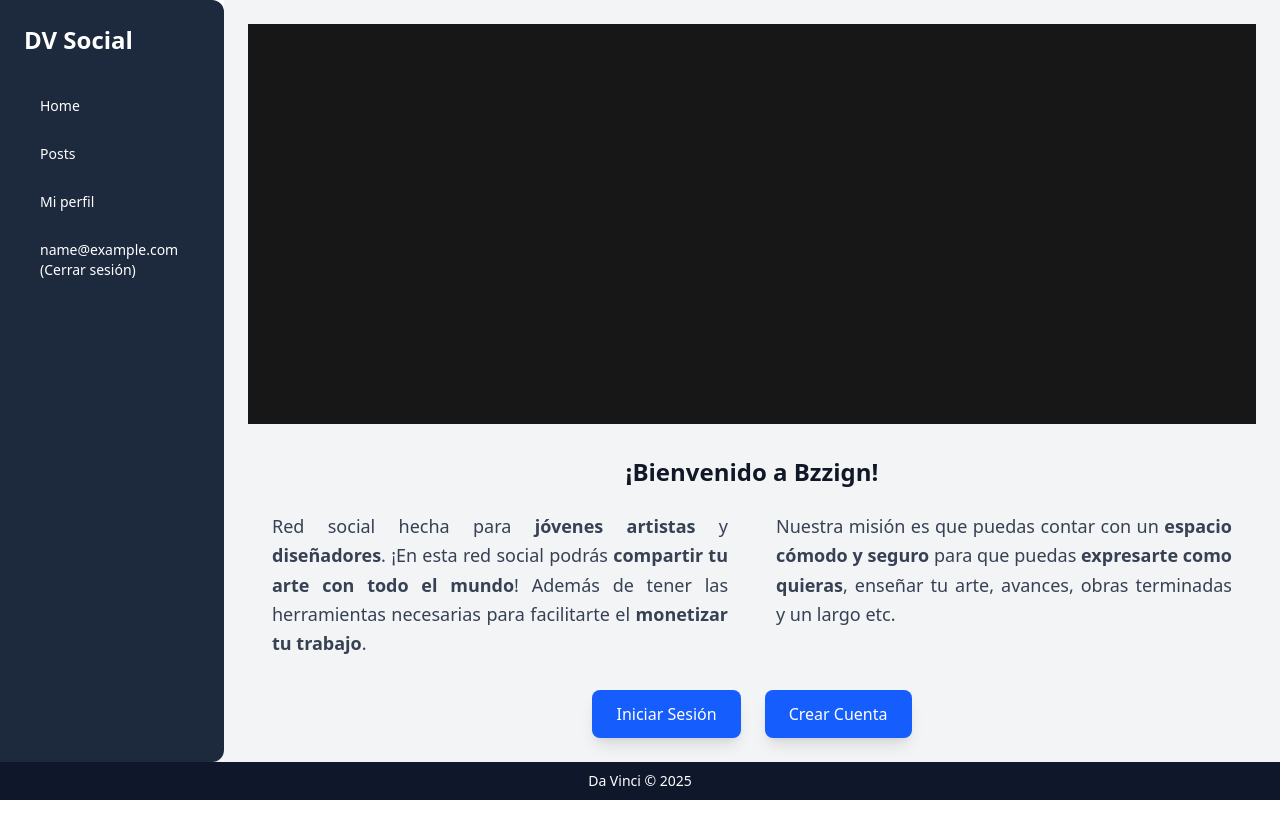
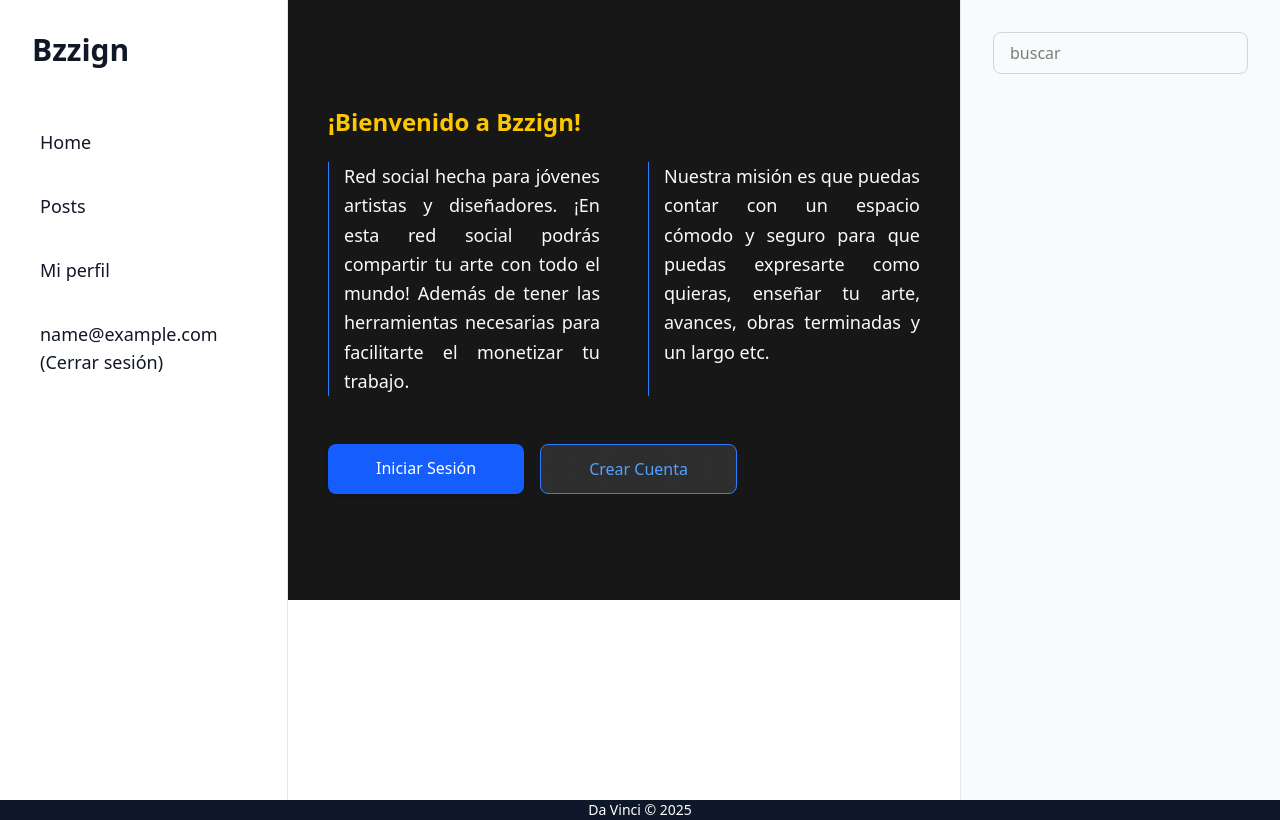
Before and after one commit to DiegoQuisbert/proyecto-final, a Vue app: page / in a window 1280 px wide. Built offline with nearby package versions, Linux system fonts and the light colour scheme; sample sign-in values are in the browser's storage.

Commit message:
se añadió un SideBar.vue en pages, como tercera columna y para equilibrar la estructura, eventualmente se incluirán funciones de búsqueda de usuarios y demás cosas

```diff
--- a/src/App.vue
+++ b/src/App.vue
@@ -1,11 +1,12 @@
 <script>
 import Home from './pages/Home.vue';
+import SideBar from './pages/SideBar.vue';
 import { logout, subscribeToAuthUserChanges } from './services/auth';
 
 export default {
     name: 'App',
 
-    components: { Home },
+    components: { Home, SideBar },
     data() {
         return {
             user: {
@@ -29,34 +30,36 @@ export default {
 <template>
     <div class="flex flex-col min-h-screen">
         <div class="flex flex-1">
-            <nav class="flex flex-col w-56 bg-slate-800 text-white p-6 shadow-lg rounded-r-xl">
-                <RouterLink class="text-2xl font-bold mb-8 hover:text-blue-400 transition" to="/">
-                    DV Social
+            <nav class="flex flex-col w-72 bg-white text-gray-900 border-r border-gray-200 p-6 min-h-screen">
+                <RouterLink class="text-3xl font-extrabold mb-10 px-2 py-2 hover:text-yellow-400 transition" to="/">
+                    Bzzign
                 </RouterLink>
 
-                <ul class="flex flex-col gap-3 text-sm">
+                <ul class="flex flex-col gap-3 text-lg font-medium">
                     <li>
-                        <RouterLink to="/" class="block py-2 px-4 rounded hover:bg-slate-700 transition">
-                            <!-- <HomeIcon class="inline w-4 h-4 mr-2" /> -->
+                        <RouterLink to="/"
+                            class="block px-4 py-3 rounded-lg hover:bg-gray-100 hover:text-yellow-400 transition">
                             Home
                         </RouterLink>
                     </li>
 
                     <template v-if="user.id !== null">
                         <li>
-                            <RouterLink to="/posts" class="block py-2 px-4 rounded hover:bg-slate-700 transition">
+                            <RouterLink to="/posts"
+                                class="block px-4 py-3 rounded-lg hover:bg-gray-100 hover:text-yellow-400 transition">
                                 Posts
                             </RouterLink>
                         </li>
                         <li>
-                            <RouterLink to="/mi-perfil" class="block py-2 px-4 rounded hover:bg-slate-700 transition">
+                            <RouterLink to="/mi-perfil"
+                                class="block px-4 py-3 rounded-lg hover:bg-gray-100 hover:text-yellow-400 transition">
                                 Mi perfil
                             </RouterLink>
                         </li>
                         <li>
                             <form @submit.prevent="handleLogout">
                                 <button type="submit"
-                                    class="cursor-pointer w-full text-left py-2 px-4 rounded hover:bg-slate-700 transition">
+                                    class="w-full text-left px-4 py-3 rounded-lg hover:bg-gray-100 hover:text-yellow-400 transition cursor-pointer">
                                     {{ user.email }} (Cerrar sesión)
                                 </button>
                             </form>
@@ -66,13 +69,13 @@ export default {
                     <template v-else>
                         <li>
                             <RouterLink to="/iniciar-sesion"
-                                class="block py-2 px-4 rounded hover:bg-slate-700 transition">
+                                class="block px-4 py-3 rounded-lg hover:bg-gray-100 hover:text-yellow-400 transition">
                                 Login
                             </RouterLink>
                         </li>
                         <li>
                             <RouterLink to="/crear-cuenta"
-                                class="block py-2 px-4 rounded hover:bg-slate-700 transition">
+                                class="block px-4 py-3 rounded-lg hover:bg-gray-100 hover:text-yellow-400   transition">
                                 Register
                             </RouterLink>
                         </li>
@@ -80,9 +83,14 @@ export default {
                 </ul>
             </nav>
 
-            <main class="flex-1 p-6 bg-gray-100">
+
+            <main class="flex-1 w-full overflow-y-auto">
                 <RouterView />
             </main>
+
+            <aside class="w-80 border-l border-gray-200 p-6 bg-gray-50">
+                <SideBar />
+            </aside>
         </div>
 
         <footer class="h-16 bg-slate-900 text-white flex items-center justify-center text-sm">
--- a/src/pages/Home.vue
+++ b/src/pages/Home.vue
@@ -10,42 +10,47 @@ export default {
 </script>
 
 <template>
-    <div>
-        <div class="relative w-full h-[50vh] bg-neutral-900">
-            <div class="absolute inset-0 bg-gradient-to-b from-transparent to-neutral-900 opacity-70"></div>
-            <!-- Imagen opcional: <img :src="bannerImg" alt="Banner" class="w-full h-full object-cover" /> -->
+    <div class="h-[600px] relative bg-neutral-900">
+        <div class="absolute inset-0 z-[1]">
+            <div class="h-full w-full bg-neutral-900"></div>
+            <!-- TODO cuando pueda agregar un banner:
+        <img class="h-full w-full object-cover object-center" src="URL" alt="Fondo" />
+        -->
         </div>
 
-        <div class="mt-8 text-center px-6 max-w-5xl mx-auto">
-            <MainH1>
+        <div class="relative z-[2] px-6 md:px-8 lg:px-10 max-w-6xl mx-auto h-full flex items-center">
+            <div class="w-full space-y-6 text-gray-50">
+
+                <MainH1 class="text-yellow-400">
                     ¡Bienvenido a Bzzign!
                 </MainH1>
 
-            <div
-                class="flex flex-col md:flex-row justify-center gap-12 mb-8 text-gray-700 text-base md:text-lg leading-relaxed">
-                <p class="md:w-1/2 max-w-xl mx-auto text-justify">
-                    Red social hecha para <b>jóvenes artistas</b> y <b>diseñadores</b>. ¡En esta red social podrás <b>compartir tu arte
-                    con todo el mundo</b>! Además de tener las herramientas necesarias para facilitarte el <b>monetizar tu
-                    trabajo</b>.
+                <div class="space-y-6 md:space-y-0 md:flex md:gap-12 text-base md:text-lg leading-relaxed">
+                    <p
+                        class="relative before:content-[''] before:absolute before:w-px before:h-full before:left-0 before:top-0 before:-translate-x-4 before:bg-blue-500 md:w-1/2 text-justify font-light ml-4">
+                        Red social hecha para <b>jóvenes artistas</b> y <b>diseñadores</b>. ¡En esta red social podrás
+                        <b>compartir tu arte con todo el mundo</b>! Además de tener las herramientas necesarias para
+                        facilitarte el
+                        <b>monetizar tu trabajo</b>.
                     </p>
-                <p class="md:w-1/2 max-w-xl mx-auto text-justify">
-                    Nuestra misión es que puedas contar con un <b>espacio cómodo y seguro</b> para que puedas <b>expresarte como
-                    quieras</b>, enseñar tu arte, avances, obras terminadas y un largo etc.
+                    <p
+                        class="relative before:content-[''] before:absolute before:w-px before:h-full before:left-0 before:top-0 before:-translate-x-4 before:bg-blue-500 md:w-1/2 text-justify font-light ml-4">
+                        Nuestra misión es que puedas contar con un <b>espacio cómodo y seguro</b> para que puedas
+                        <b>expresarte como quieras</b>, enseñar tu arte, avances, obras terminadas y un largo etc.
                     </p>
                 </div>
 
-            <div class="flex justify-center gap-6">
-                <router-link
-                    to="/iniciar-sesion"
-                    class="bg-blue-600 text-white px-6 py-3 rounded-lg shadow-lg hover:bg-blue-700 transition-transform duration-200 transform hover:scale-105"
-                >
+                <div class="flex flex-col md:flex-row gap-4 pt-6">
+                    <router-link to="/iniciar-sesion"
+                        class="inline-block text-base font-medium px-12 py-3 bg-blue-600 text-white rounded-lg shadow-md hover:bg-blue-700 transition-transform duration-200 transform hover:scale-105">
                         Iniciar Sesión
                     </router-link>
-                <router-link
-                    to="/crear-cuenta"
-                    class="bg-blue-600 text-white px-6 py-3 rounded-lg shadow-lg hover:bg-blue-700 transition-transform duration-200 transform hover:scale-105">
+                    <router-link to="/crear-cuenta"
+                        class="inline-block text-base font-medium px-12 py-3 border border-blue-500 text-blue-400 rounded-lg bg-white/10 backdrop-blur-3xl hover:bg-white/20 transition-transform duration-200 transform hover:scale-105">
                         Crear Cuenta
                     </router-link>
+                </div>
+
             </div>
         </div>
     </div>
--- a/src/pages/Login.vue
+++ b/src/pages/Login.vue
@@ -46,7 +46,7 @@ export default {
                     type="email"
                     id="email"
                     required
-                    class="w-full px-4 py-2 border border-gray-300 rounded-md focus:outline-none focus:ring-2 focus:ring-blue-500"
+                    class="w-full px-4 py-2 border border-gray-300 rounded-md focus:outline-none focus:ring-2 focus:ring-blue-500 focus:border-blue-500 outline-none transition-all"
                     placeholder="ejemplo@correo.com"
                 >
             </div>
--- a/src/pages/Post.vue
+++ b/src/pages/Post.vue
@@ -97,7 +97,7 @@ export default {
                 id="reply"
                 rows="4"
                 placeholder="Responder..."
-                class="w-full p-3 border border-gray-300 rounded-lg focus:ring-2 focus:ring-blue-400 focus:outline-none resize-none"
+                class="w-full p-3 border border-gray-300 rounded-lg focus:ring-2 focus:ring-blue-400 resize-none focus:border-blue-500 outline-none transition-all"
                 ></textarea>
 
             <div class="text-right">
--- /dev/null
+++ b/src/pages/SideBar.vue
@@ -0,0 +1,18 @@
+<script>
+
+export default {
+    name: 'SideBar',
+    components: {},
+};
+</script>
+
+<template>
+    <form action="#">
+        <div class="p-2">
+            <input type="text"
+                class="w-full px-4 py-2 border border-gray-300 rounded-lg focus:ring-2 focus:ring-blue-500 focus:border-blue-500 outline-none transition-all"
+                placeholder="buscar"
+            />
+        </div>
+    </form>
+</template>
```
Also changed, not shown: src/components/MainPost.vue (+19 -8 lines), src/pages/Posts.vue (+7 -11 lines), try catch para resolver el tema.txt (added). Lines whose indentation alone changed are shown as unchanged.
